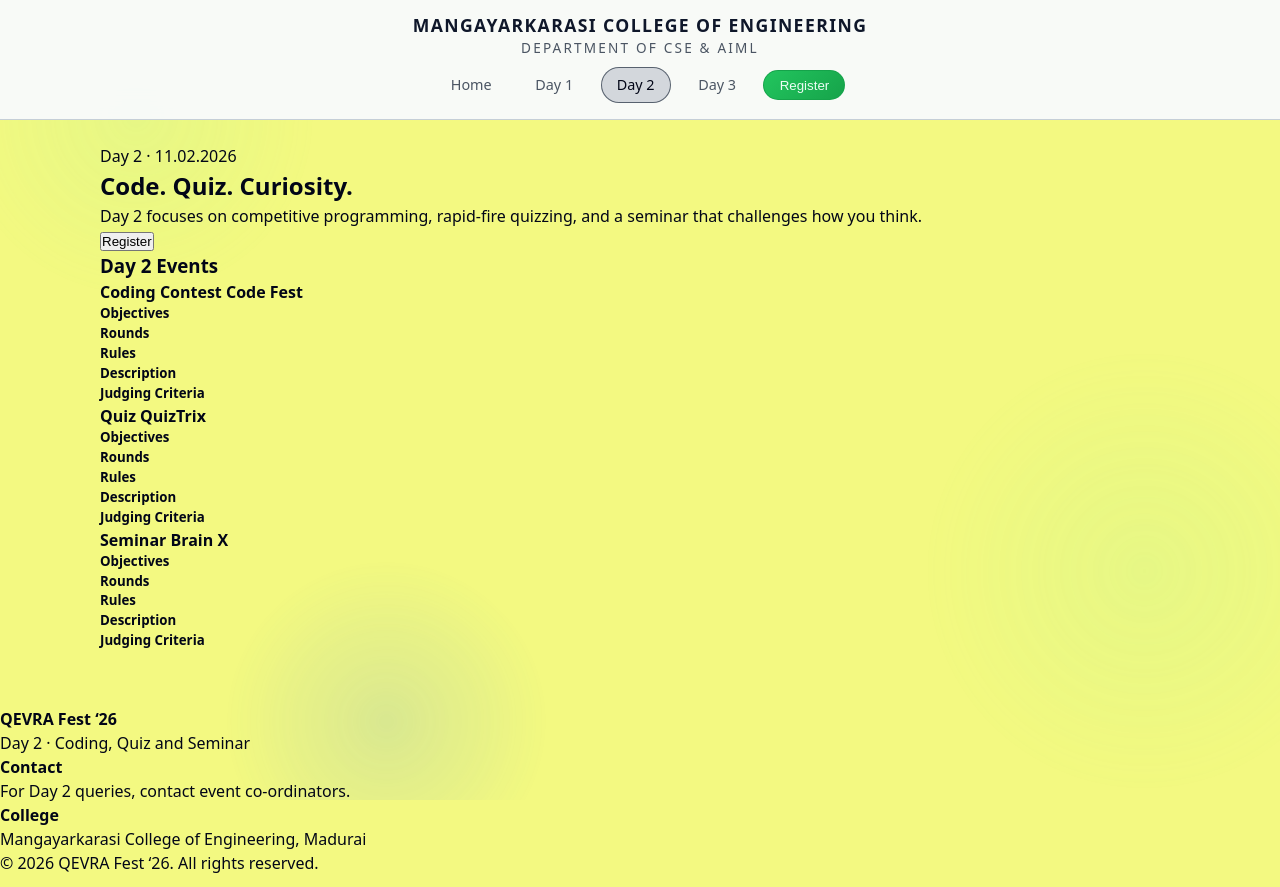
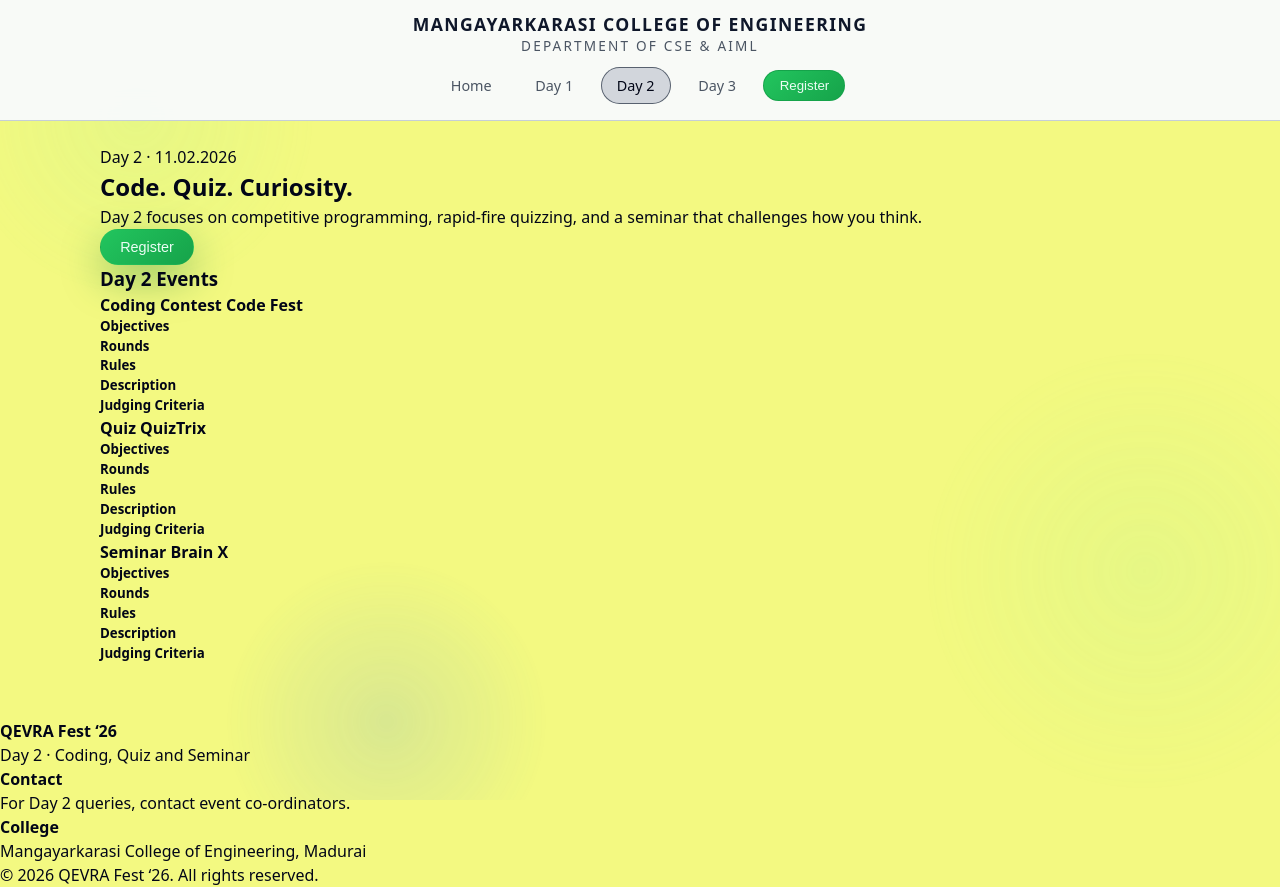
Before and after one commit to prasanthmpp2/new, a plain HTML site: page day2.html in a window 1280 px wide. Drawn offline with Linux system fonts and the light colour scheme.

Commit message:
Update styles.css

```diff
--- a/styles.css
+++ b/styles.css
@@ -84,7 +84,7 @@ body {
   100% { transform: translate3d(0, 0, 0) scale(1); }
 }
 
-/* Header based on Nexora style */
+/* HEADER (Nexora-like with logo) */
 .site-header {
   position: sticky;
   top: 0;
@@ -94,17 +94,17 @@ body {
   border-bottom: 1px solid rgba(148, 163, 184, 0.5);
 }
 
-.header-inner.header-inner-stack {
+.header-inner {
   max-width: 1120px;
   margin: 0 auto;
-  padding: 0.9rem 1.25rem 1rem;
+  padding: 0.8rem 1.25rem 1rem;
   display: flex;
   flex-direction: column;
   align-items: center;
-  gap: 0.55rem;
+  gap: 0.4rem;
 }
 
-/* Text block similar to Nexora header */
+/* Title and subtitle, like Nexora */
 .header-title-block {
   text-align: center;
   line-height: 1.3;
@@ -127,9 +127,35 @@ body {
   color: #4b5563;
 }
 
-/* Center navigation row */
-.main-nav.main-nav-center {
-  margin-top: 0.1rem;
+/* Logo centered under text */
+.header-logo-wrapper {
+  margin-top: 0.25rem;
+  display: flex;
+  justify-content: center;
+}
+
+.header-logo {
+  width: 68px;
+  height: 68px;
+  border-radius: 999px;
+  border: 2px solid rgba(148, 163, 184, 0.7);
+  background: white;
+  display: flex;
+  align-items: center;
+  justify-content: center;
+  overflow: hidden;
+  box-shadow: 0 10px 25px rgba(15, 23, 42, 0.22);
+}
+
+.header-logo img {
+  width: 100%;
+  height: 100%;
+  object-fit: cover;
+}
+
+/* Navigation row */
+.main-nav {
+  margin-top: 0.35rem;
   display: flex;
   gap: 0.7rem;
   flex-wrap: wrap;
@@ -143,7 +169,7 @@ body {
   display: inline-flex;
   align-items: center;
   justify-content: center;
-  padding: 0.4rem 0.95rem;
+  padding: 0.42rem 0.95rem;
   border-radius: 999px;
   text-decoration: none;
   border: 1px solid transparent;
@@ -152,7 +178,7 @@ body {
   cursor: pointer;
   position: relative;
   transition: color 0.18s ease, background 0.18s ease, border-color 0.18s ease,
-    transform 0.12s ease;
+    transform 0.12s ease, box-shadow 0.12s ease;
 }
 
 a.nav-link:hover {
@@ -160,11 +186,12 @@ a.nav-link:hover {
   background: rgba(226, 232, 240, 0.9);
   border-color: rgba(148, 163, 184, 0.9);
   transform: translateY(-1px);
+  box-shadow: 0 8px 20px rgba(148, 163, 184, 0.5);
 }
 
 .nav-link.active {
   color: #020617;
-  background: rgba(209, 213, 219, 0.95);
+  background: rgba(209, 213, 219, 0.96);
   border-color: rgba(75, 85, 99, 0.9);
 }
 
@@ -178,10 +205,10 @@ a.nav-link:hover {
 
 .nav-register-btn:hover {
   transform: translateY(-1px);
-  box-shadow: 0 10px 30px rgba(22, 163, 74, 0.45);
+  box-shadow: 0 12px 32px rgba(22, 163, 74, 0.5);
 }
 
-/* Main layout */
+/* MAIN layout */
 main {
   max-width: 1120px;
   margin: 0 auto;
@@ -275,4 +302,41 @@ main {
   20% { clip-path: inset(40% 0 40% 0); }
   40% { clip-path: inset(70% 0 5% 0); }
   60% { clip-path: inset(80% 0 0 0); }
-  80% { clip-
+  80% { clip-path: inset(50% 0 30% 0); }
+  100% { clip-path: inset(12% 0 65% 0); }
+}
+
+/* Buttons */
+.btn {
+  border-radius: 999px;
+  padding: 0.55rem 1.2rem;
+  font-size: 0.9rem;
+  font-weight: 500;
+  border: 1px solid transparent;
+  cursor: pointer;
+  transition: transform 0.12s ease, box-shadow 0.12s ease, background 0.12s ease, border-color 0.12s ease;
+  background: none;
+  color: inherit;
+  text-decoration: none;
+  display: inline-flex;
+  align-items: center;
+  justify-content: center;
+  gap: 0.4rem;
+}
+
+.btn-primary {
+  background: linear-gradient(135deg, #22c55e, #16a34a);
+  color: #ecfdf5;
+  box-shadow: 0 15px 40px rgba(21, 128, 61, 0.4);
+}
+
+.btn-primary:hover {
+  transform: translateY(-1px) scale(1.01);
+  box-shadow: 0 20px 50px rgba(21, 128, 61, 0.6);
+}
+
+.btn-card {
+  width: 100%;
+  justify-content: center;
+  background: rgba(248, 250, 252, 0.9);
+  bo
```
